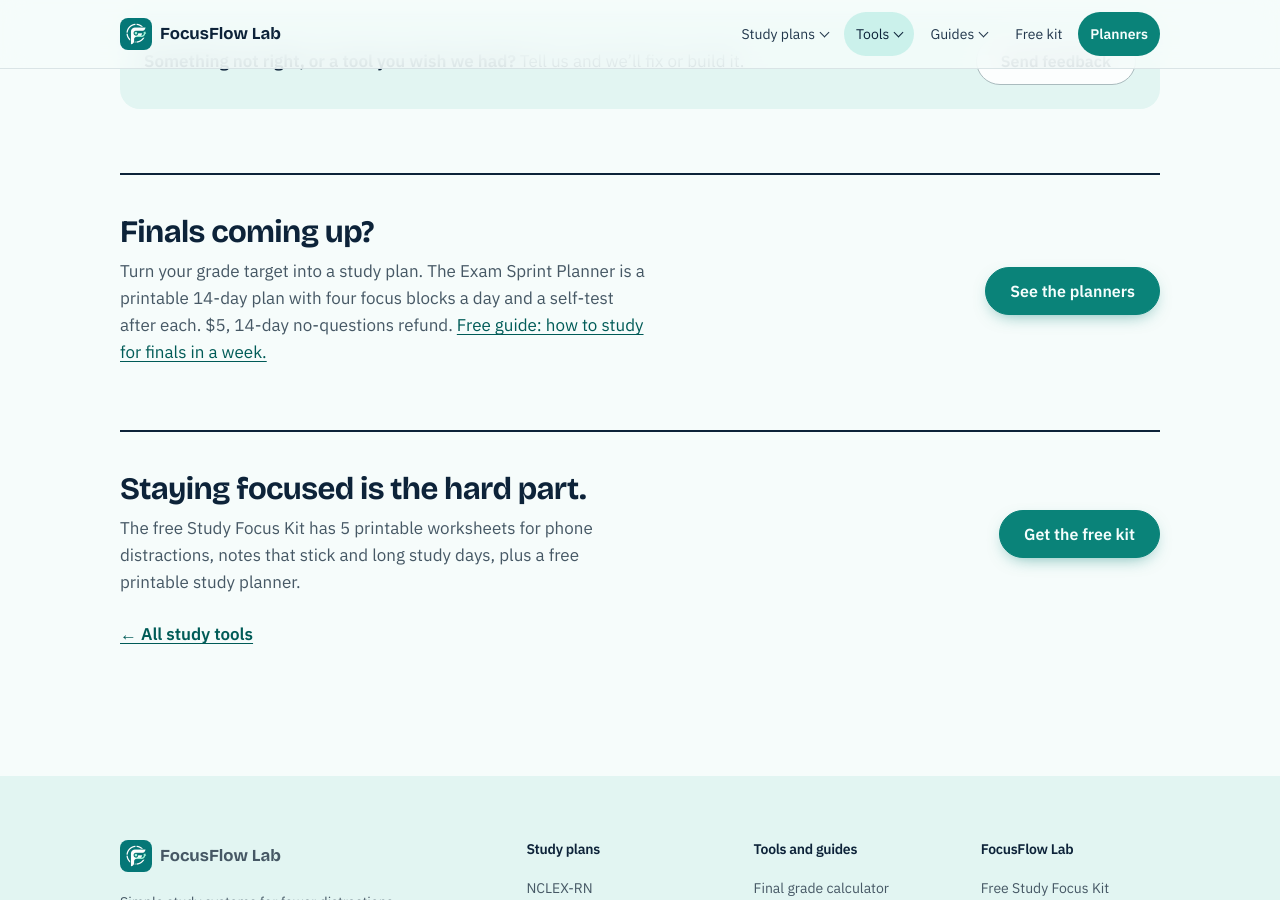
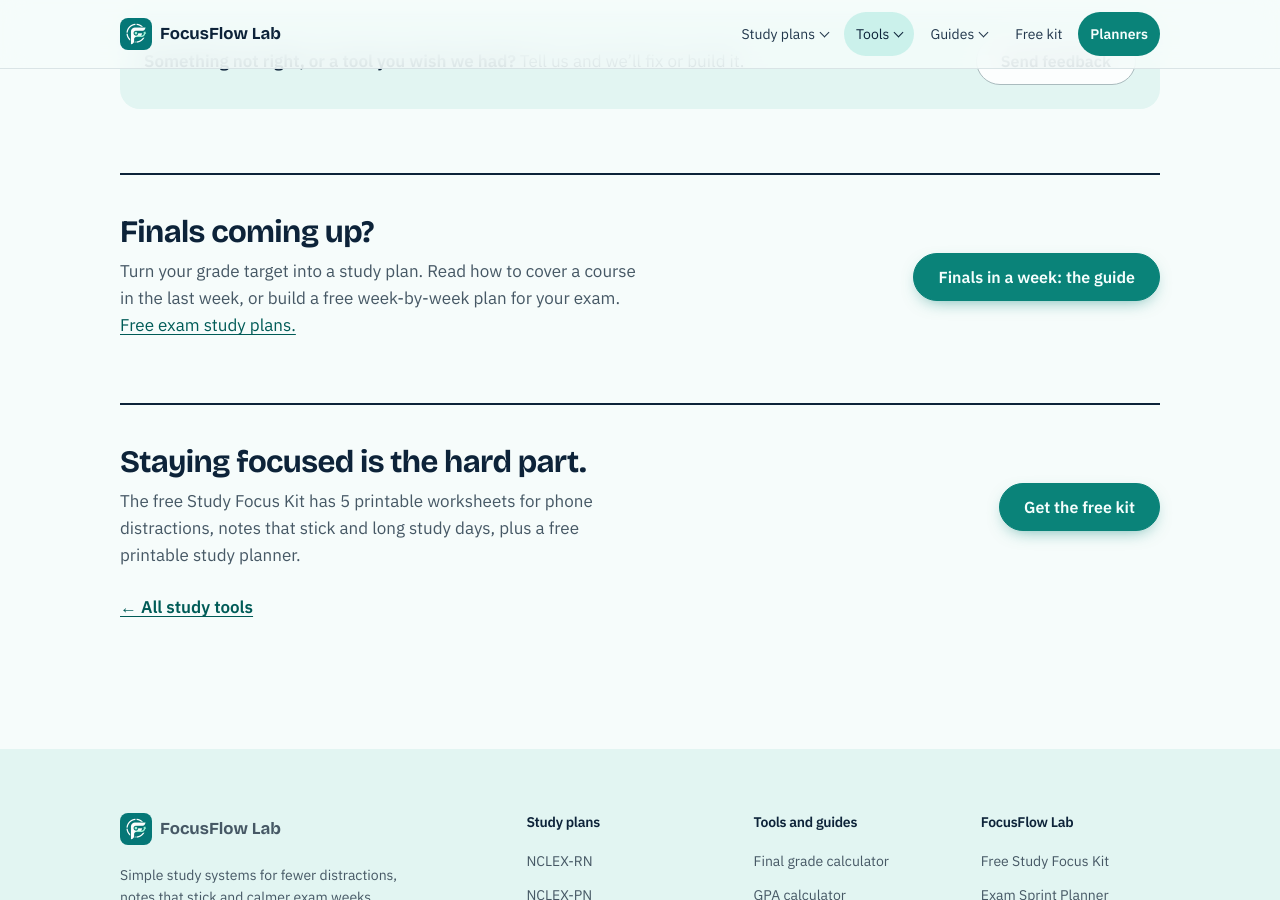
Before and after one commit to focusflowlab/focusflowlab.github.io, a Jekyll site: the page tools/weighted-grade-calculator/index.html, which Jekyll copies as it is, in a window 1280 px wide and 900 px high, scrolled down 1733 px. Built offline with Jekyll 4.4.1, drawn with Linux system fonts in a browser that asks for light colours.

Commit message:
GPA and weighted-grade tools: free guide link instead of planner pitch; tag store links with source page (utm)
Co-Authored-By: Claude Sonnet 5.5 <noreply@anthropic.com>

```diff
--- a/_tools/tools.py
+++ b/_tools/tools.py
@@ -396,10 +396,13 @@ def related_block(t):
 # Next-step box per tool: (heading, text, button label, button href, text-link label, text-link href)
 GRADES = ("Finals coming up?", "Turn your grade target into a study plan. The Exam Sprint Planner is a printable 14-day plan with four focus blocks a day and a self-test after each. $5, 14-day no-questions refund.",
           "See the planners", "/planners/", "Free guide: how to study for finals in a week.", "/guides/how-to-study-for-finals-in-a-week/")
+# GPA and weighted-grade tools get no planner pitch: free guide and free plans only.
+GRADES_FREE = ("Finals coming up?", "Turn your grade target into a study plan. Read how to cover a course in the last week, or build a free week-by-week plan for your exam.",
+               "Finals in a week: the guide", "/guides/how-to-study-for-finals-in-a-week/", "Free exam study plans.", "/study-plan/")
 PLAN = ("Know your exam date? Get the plan.", "Pick your exam for a free week-by-week study plan, or print one.",
         "Free exam study plans", "/study-plan/", "See the $5 printable planners.", "/planners/")
 NEXT_STEP = {
-    "final-grade-calculator": GRADES, "gpa-calculator": GRADES, "weighted-grade-calculator": GRADES,
+    "final-grade-calculator": GRADES, "gpa-calculator": GRADES_FREE, "weighted-grade-calculator": GRADES_FREE,
     "exam-countdown": PLAN, "study-schedule-maker": PLAN, "reading-planner": PLAN,
     "spaced-review": ("Studying for a big exam?", "Reviews need dates to fit into. Build a free week-by-week plan for your exam, or print one.",
                       "Free exam study plans", "/study-plan/", "See the $5 printable planners.", "/planners/"),
--- a/assets/site.js
+++ b/assets/site.js
@@ -166,3 +166,15 @@ document.querySelectorAll('[data-example-for]').forEach((btn) => {
   const today = new Date(d.getTime() - d.getTimezoneOffset() * 60000).toISOString().slice(0, 10);
   document.querySelectorAll('#examDate, #deadline').forEach((el) => { if (!el.min) el.min = today; });
 })();
+
+// Tag store links with the page they came from, so Gumroad's analytics can show which pages send buyers.
+(() => {
+  const page = location.pathname.replace(/^\/|\/$/g, '').replace(/\//g, '-') || 'home';
+  document.querySelectorAll('a[href^="https://store.thefocusflowlab.com/"]').forEach((a) => {
+    const u = new URL(a.href);
+    u.searchParams.set('utm_source', 'thefocusflowlab');
+    u.searchParams.set('utm_medium', 'site');
+    u.searchParams.set('utm_campaign', page);
+    a.href = u.toString();
+  });
+})();
--- a/tools/gpa-calculator/index.html
+++ b/tools/gpa-calculator/index.html
@@ -337,9 +337,9 @@
       <aside class="kit" aria-label="Next step">
         <div>
           <h2>Finals coming up?</h2>
-          <p>Turn your grade target into a study plan. The Exam Sprint Planner is a printable 14-day plan with four focus blocks a day and a self-test after each. $5, 14-day no-questions refund. <a href="/guides/how-to-study-for-finals-in-a-week/">Free guide: how to study for finals in a week.</a></p>
+          <p>Turn your grade target into a study plan. Read how to cover a course in the last week, or build a free week-by-week plan for your exam. <a href="/study-plan/">Free exam study plans.</a></p>
         </div>
-        <a class="btn" href="/planners/">See the planners</a>
+        <a class="btn" href="/guides/how-to-study-for-finals-in-a-week/">Finals in a week: the guide</a>
       </aside>
 
       <aside class="kit" aria-label="Free Study Focus Kit">
--- a/tools/weighted-grade-calculator/index.html
+++ b/tools/weighted-grade-calculator/index.html
@@ -293,9 +293,9 @@
       <aside class="kit" aria-label="Next step">
         <div>
           <h2>Finals coming up?</h2>
-          <p>Turn your grade target into a study plan. The Exam Sprint Planner is a printable 14-day plan with four focus blocks a day and a self-test after each. $5, 14-day no-questions refund. <a href="/guides/how-to-study-for-finals-in-a-week/">Free guide: how to study for finals in a week.</a></p>
+          <p>Turn your grade target into a study plan. Read how to cover a course in the last week, or build a free week-by-week plan for your exam. <a href="/study-plan/">Free exam study plans.</a></p>
         </div>
-        <a class="btn" href="/planners/">See the planners</a>
+        <a class="btn" href="/guides/how-to-study-for-finals-in-a-week/">Finals in a week: the guide</a>
       </aside>
 
       <aside class="kit" aria-label="Free Study Focus Kit">
```
